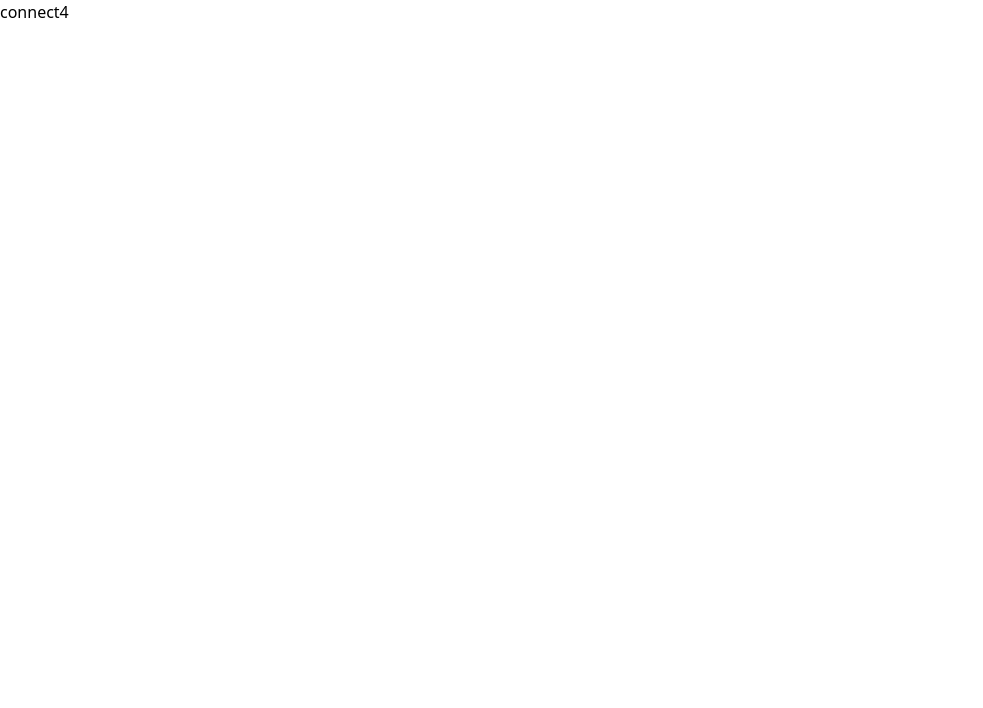
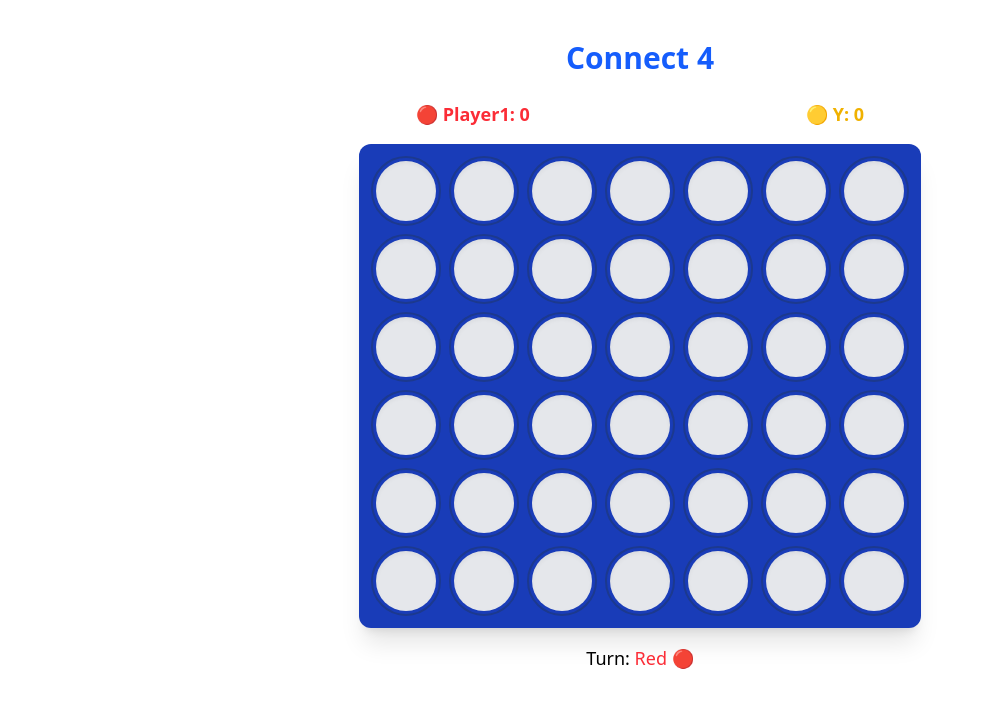
Before and after one commit to Master-Bruce-Wayne/RECursion-Audition-Task, a React app in the folder frontend/: page /connect4 in a window 1280 px wide. Shown: the top 708 px of the page, without its empty margins (0-983 px from the left). Built offline with nearby package versions, Linux system fonts and the light colour scheme; the HTML template or start-up script is replaced by a standard one.

Commit message:
Connect4 Game Logic Modified And is Fixed

```diff
--- a/frontend/src/pages/Connect4.jsx
+++ b/frontend/src/pages/Connect4.jsx
@@ -9,6 +9,16 @@ const Connect4 = () => {
     const [scores, setScores] = useState({ R:0, Y:0 });
     const [winner, setWinner] = useState(null);
 
+    // score ko update karne ke liye
+    useEffect(() => {
+        if(winner) {
+            setScores((prev) => ({
+            ...prev,
+            [winner]: prev[winner] + 1,
+      }));
+        }
+    }, [winner]);
+
     const checkWinner = (board, playerTurn) => {
         // check column-wise
         for(let c=0; c<cols; c++) {
@@ -17,7 +27,8 @@ const Connect4 = () => {
                     board[r][c]===playerTurn && board[r-1][c]===playerTurn &&
                     board[r-2][c]===playerTurn &&  board[r-3][c]===playerTurn
                 ) {
-                    setWinner(playerTurn); return;
+                    setWinner(playerTurn);
+                    return;
                 }
             }
         }
@@ -61,6 +72,7 @@ const Connect4 = () => {
         }
 
 
+
     };
 
     // handles player move
@@ -82,11 +94,80 @@ const Connect4 = () => {
         }
     };
 
-  return (
-    <div>
-        <p>connect4</p>
-    </div>
-  )
-}
+    const resetGame = () => {
+        setBoard(emptyBoard);
+        setPlayerTurn('R');
+        setWinner(null);
+    }
+
+    return (
+        <div className="flex flex-col items-center mt-10">
+            <h1 className="text-3xl font-bold text-center mb-6 text-blue-600">
+                Connect 4
+            </h1>
+
+        <div className="flex justify-between w-full max-w-md mb-4">
+            <p className="text-lg font-semibold text-red-500">🔴 Player1: {scores.R}</p>
+            <p className="text-lg font-semibold text-yellow-500">🟡 Y: {scores.Y}</p>
+        </div>
+
+        {winner && (
+            <div className="mb-4 text-2xl font-semibold text-green-600">
+            🏆 Winner: {winner === "R" ? "PLayer1" : "Player2"}
+            </div>
+        )}
+
+        <div
+            className="grid bg-blue-800 p-3 rounded-xl shadow-xl"
+            style={{
+            gridTemplateColumns: `repeat(${cols}, 70px)`,
+            gap: "8px",
+            }}
+        >
+            {board.map((row, rIdx) =>
+            row.map((cell, cIdx) => (
+                <div
+                key={`${rIdx}-${cIdx}`}
+                onClick={() => handleClick(cIdx)}
+                className="w-[70px] h-[70px] rounded-full border-2 border-blue-900 flex items-center justify-center cursor-pointer hover:brightness-110 transition"
+                >
+                <div
+                    className={`w-[60px] h-[60px] rounded-full shadow-inner ${
+                    cell === "R"
+                        ? "bg-red-500"
+                        : cell === "Y"
+                        ? "bg-yellow-400"
+                        : "bg-gray-200"
+                    }`}
+                ></div>
+                </div>
+            ))
+            )}
+        </div>
+
+        {winner && (
+            <button
+            onClick={resetGame}
+            className="mt-6 px-6 py-2 bg-blue-600 text-white rounded-lg hover:bg-blue-700 transition"
+            >
+            Play Again
+            </button>
+        )}
+
+        {!winner && (
+            <p className="mt-4 text-lg font-medium">
+            Turn:{" "}
+            <span
+                className={`${
+                playerTurn === "R" ? "text-red-500" : "text-yellow-500"
+                }`}
+            >
+                {playerTurn === "R" ? "Red 🔴" : "Yellow 🟡"}
+            </span>
+            </p>
+        )}
+        </div>
+  );
+};
 
 export default Connect4
```
